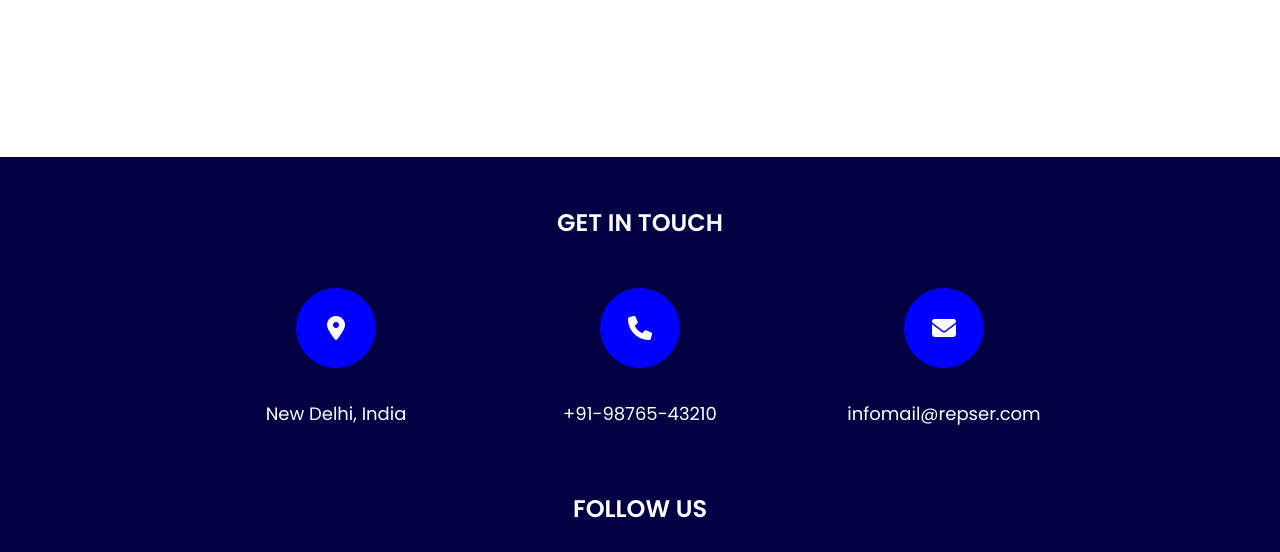
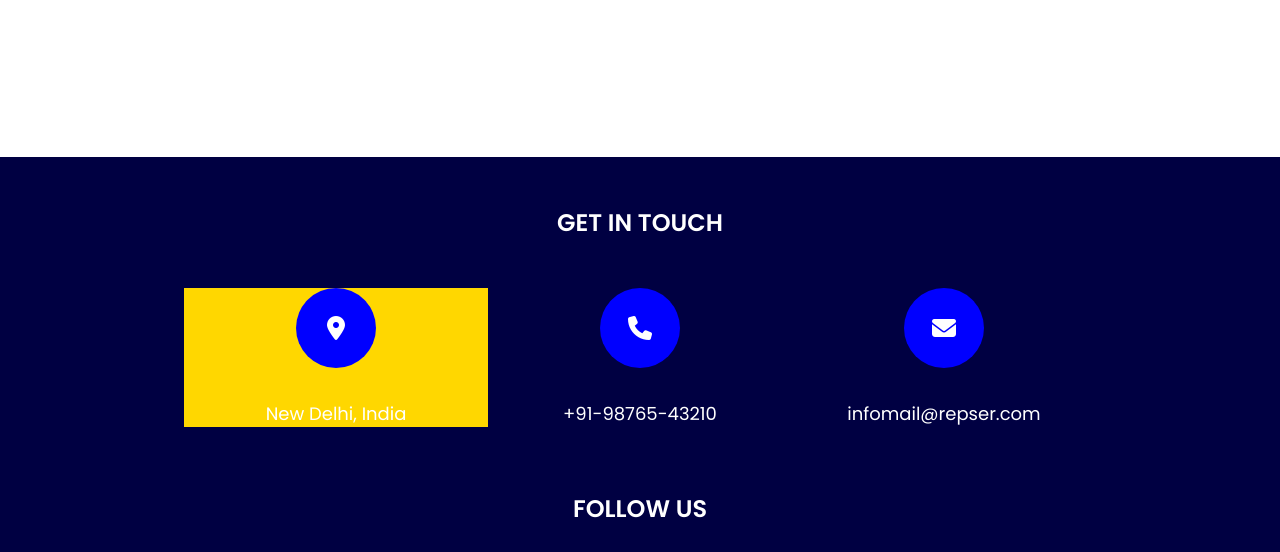
Before and after one commit to karanx64/webProject1, a plain HTML site: page MyRepairService/index.html in a window 1280 px wide. In both pictures the pointer is over the element 336 px from the left and 1834 px from the top of the page. Shown: the part 1477-2029 px from the top of the page. Drawn offline with Linux system fonts and the light colour scheme.

Commit message:
footer link hover color

```diff
--- a/MyRepairService/css/style.css
+++ b/MyRepairService/css/style.css
@@ -232,6 +232,11 @@ body {
     display: flex;
     flex-direction: column;
 }
+
+.footerLinkTitleContainer:hover{
+    background-color:gold;
+}
+
 .footerLinkTitleContainer div{
     margin-top: 2rem;
 }
```
